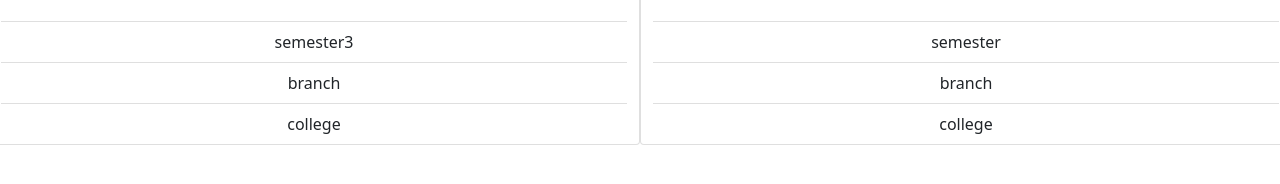
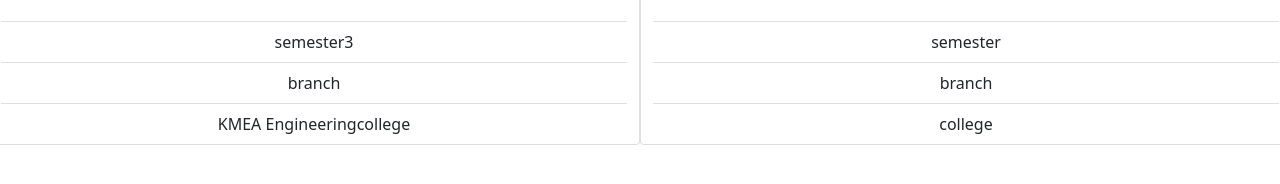
Before and after one commit to selmanfariz18/Hacktoberfest_02, a plain HTML site: page index.html in a window 1280 px wide. Shown: the part 570-754 px from the top of the page. Drawn offline with nearby package versions, Linux system fonts and the light colour scheme.

Commit message:
Update index.html

```diff
--- a/index.html
+++ b/index.html
@@ -18,7 +18,7 @@
             <ul class="list-group list-group-flush">
               <li class="list-group-item">semester3</li>
               <li class="list-group-item">branch</li>
-              <li class="list-group-item">college</li>
+              <li class="list-group-item">KMEA Engineeringcollege</li>
             </ul>
         </div>
         <div class="card text-center col" style="width: 18rem;">
```
